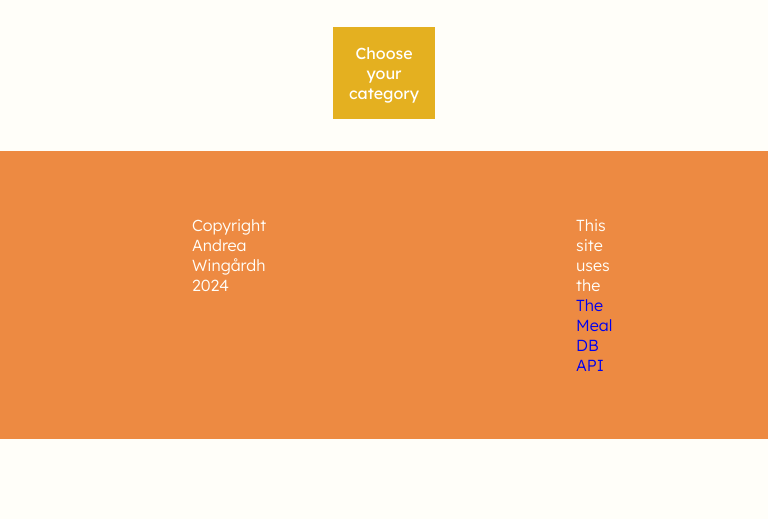
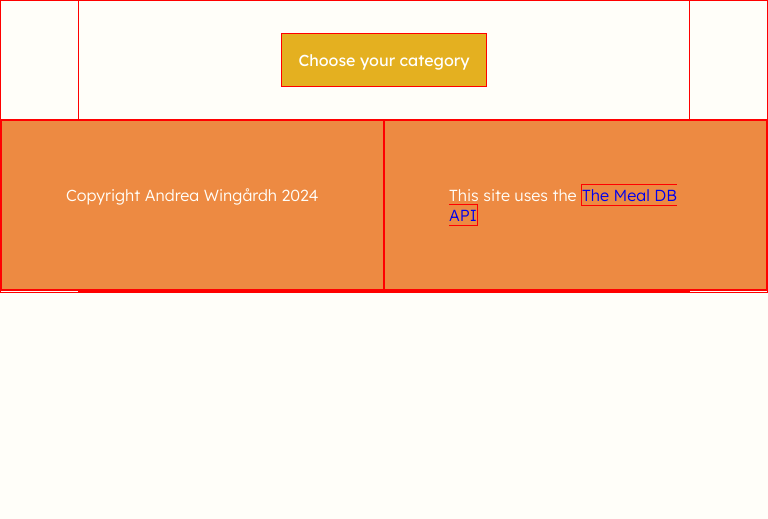
Before and after one commit to Andreawingardh/What-s-for-dinner, a plain HTML site: page index.html in a window 768 px wide. Shown: the part 281-800 px from the top of the page. Drawn offline with Linux system fonts and the light colour scheme; a web font is replaced by a local one.

Commit message:
Update style.css

```diff
--- a/style.css
+++ b/style.css
@@ -19,7 +19,7 @@
     --size-text-xs: 0.5rem;
     --image-size: 40%;
     --margin: 1rem;
-    --body-width: 100vw;
+    --body-width: 100%;
     --padding:1.5rem;
     --padding-xs: 0.2rem;
     --gap: 1rem;
@@ -32,7 +32,7 @@
     --size-text-xs: 1rem;
     --margin: 7rem;
     --image-size: 20%;
-    --body-width: 8%;
+    --body-width: 80%;
     --padding: 4rem;
     --padding-xs: 0.5rem;
     --gap: 2rem;
@@ -44,6 +44,7 @@
     box-sizing: border-box;
     margin: 0;
     border: 0;
+    border: red solid 1px;
 }
 
 body {
@@ -104,7 +105,7 @@ p {
     padding: var(--padding);
     font-weight: var(--font-weight-normal);
     color: var(--color-white);
-    width: var(--body-width);
+    width: 100%;
 }
 
 ol {
```
